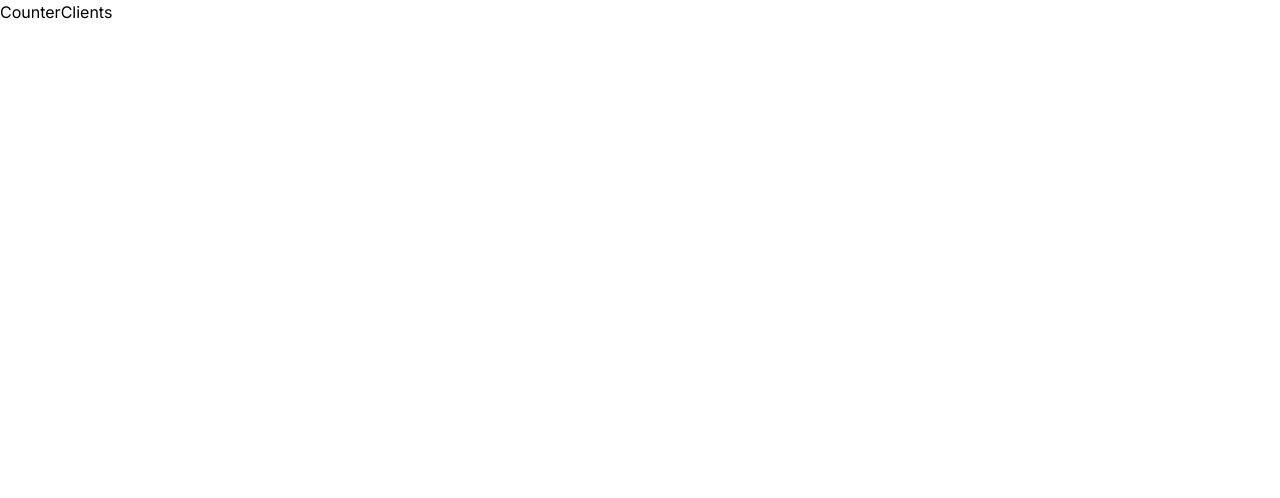
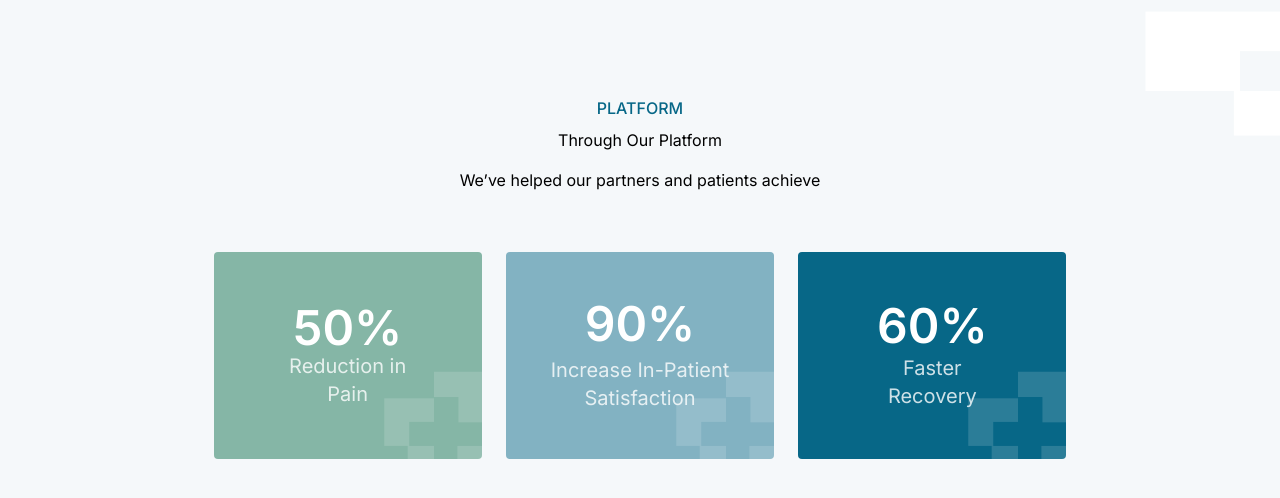
Before and after one commit to neharadialcode486/components-react-tailwind, a React (Create React App) app: page / in a window 1280 px wide. Shown: the top 498 px of the page. Built offline with nearby package versions, Linux system fonts and the light colour scheme.

Commit message:
counter update

```diff
--- a/src/components/counter/CounterClients.jsx
+++ b/src/components/counter/CounterClients.jsx
@@ -1,9 +1,80 @@
-import React from 'react'
+import { useEffect, useState, useRef } from 'react';
+import { PLATFORM_DATA } from '../../utils/Helper';
+import ellipse from "../../assets/images/webp/ellipse-white.webp";
+import whiteEllipse from "../../assets/images/webp/white-ellpise.webp";
 
 const CounterClients = () => {
+    const [percentages, setPercentages] = useState(PLATFORM_DATA.map(() => 0));
+    const sectionRef = useRef(null);
+    const [hasAnimated, setHasAnimated] = useState(false);
+
+    useEffect(() => {
+        const sectionElement = sectionRef.current;
+        const observer = new IntersectionObserver(
+            (entries) => {
+                entries.forEach((entry) => {
+                    if (entry.isIntersecting && !hasAnimated) {
+                        PLATFORM_DATA.forEach((item, index) => {
+                            let start = 0;
+                            const end = parseInt(item.number);
+                            const increment = 1;
+                            const duration = 2000;
+                            const stepTime = Math.abs(Math.floor(duration / (end - start)));
+                            const timer = setInterval(() => {
+                                start += increment;
+                                setPercentages((prevPercentages) => {
+                                    const newPercentages = [...prevPercentages];
+                                    newPercentages[index] = start;
+                                    return newPercentages;
+                                });
+
+                                if (start >= end) {
+                                    clearInterval(timer);
+                                }
+                            }, stepTime);
+                        });
+
+                        setHasAnimated(true);
+                    }
+                });
+            },
+            { threshold: 0.5 }
+        );
+        if (sectionElement) {
+            observer.observe(sectionElement);
+        }
+        return () => {
+            if (sectionElement) {
+                observer.unobserve(sectionElement);
+            }
+        };
+    }, [hasAnimated]);
+
     return (
-        <div>CounterClients</div>
-    )
-}
+        <div ref={sectionRef} className="lg:py-24 sm:py-20 py-16 bg-off-gray relative">
+            <div className="container relative z-10">
+                <p className="mx-auto w-fit text-off-blue font-inter uppercase font-medium text-sm sm:text-base">Platform</p>
+                <h2 className='text-center mt-1 sm:mt-2'>Through <span>Our Platform</span></h2>
+                <p className='max-w-[710px] mx-auto text-center mt-1 sm:mt-4'>We’ve helped our partners and patients achieve</p>
+                <div className="lg:mt-14 mt-8 sm:pt-3 md:pt-1 max-w-[861px] w-full flex flex-row flex-wrap md:flex-nowrap justify-center md:justify-between mx-auto md:gap-4">
+                    {PLATFORM_DATA.map((item, idx) => (
+                        <div key={idx} className="flex justify-center px-3 mt-6 md:mt-0 w-full md:px-0">
+                            <div className={`max-w-[268px] relative rounded w-full min-h-[207px] p-5 flex flex-col items-center justify-center ${idx === 0 ? "bg-light-green" : idx === 1 ? "bg-light-blue" : "bg-off-blue"}`}>
+                                <p className={`font-inter text-5xl font-semibold text-white ${idx === 0 ? "lg:text-custom-4xl lg:leading-custom-4xl" : "lg:text-custom-2xl lg:leading-custom-2xl"}`}>
+                                    {percentages[idx]}%
+                                </p>
+                                <p className={`font-inter font-normal text-white opacity-80 text-lg sm:text-xl text-center ${idx === 1 ? "max-w-[184px] mt-2" : "max-w-[150px]"} ${idx === 2 ? "mt-1" : ""}`}>
+                                    {item.text}
+                                </p>
+                                <img src={whiteEllipse} className='w-[98px] h-[88px] absolute bottom-0 right-0' alt='ellipse' />
+                            </div>
+                        </div>
+                    ))}
+                </div>
+            </div>
+            <img src={ellipse} className='absolute top-0 hidden sm:flex right-0' alt='ellipse' />
+        </div>
+    );
+};
 
-export default CounterClients
+export default CounterClients;
--- /dev/null
+++ b/src/utils/Helper.jsx
@@ -0,0 +1,5 @@
+export const PLATFORM_DATA = [
+    { number: "50%", text: "Reduction in Pain" },
+    { number: "90%", text: "Increase In-Patient Satisfaction" },
+    { number: "60%", text: "Faster Recovery" },
+]
--- a/tailwind.config.js
+++ b/tailwind.config.js
@@ -17,11 +17,11 @@ module.exports = {
         padding: "20px",
       },
       colors: {
-        'deep-gray': "#151619",
-        'light-gray': "#272834",
-        'dark-gray': "#BEC4D0",
-        'off-white': "#E2E7F0",
-        'off-green': "#18F699",
+        'off-blue': "#076787",
+        'light-blue': "#82B2C2",
+        'light-green': "#85B6A6",
+        'off-white': "#FFFFFF33",
+        'off-gray': "#AFCBD521",
       }
     },
   },
```
Also changed, not shown: src/assets/images/webp/ellipse-white.webp (added), src/assets/images/webp/white-ellpise.webp (added).
